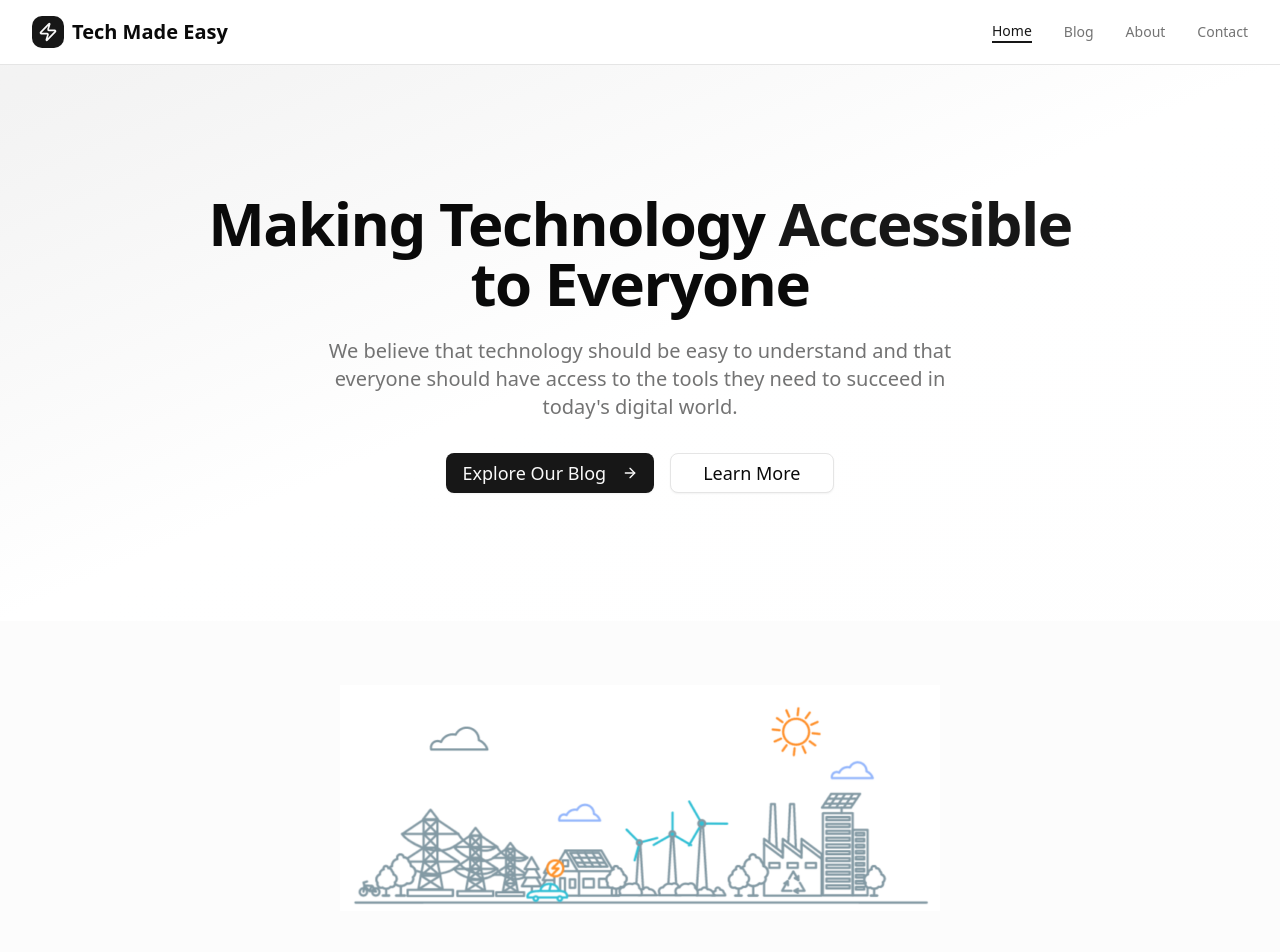
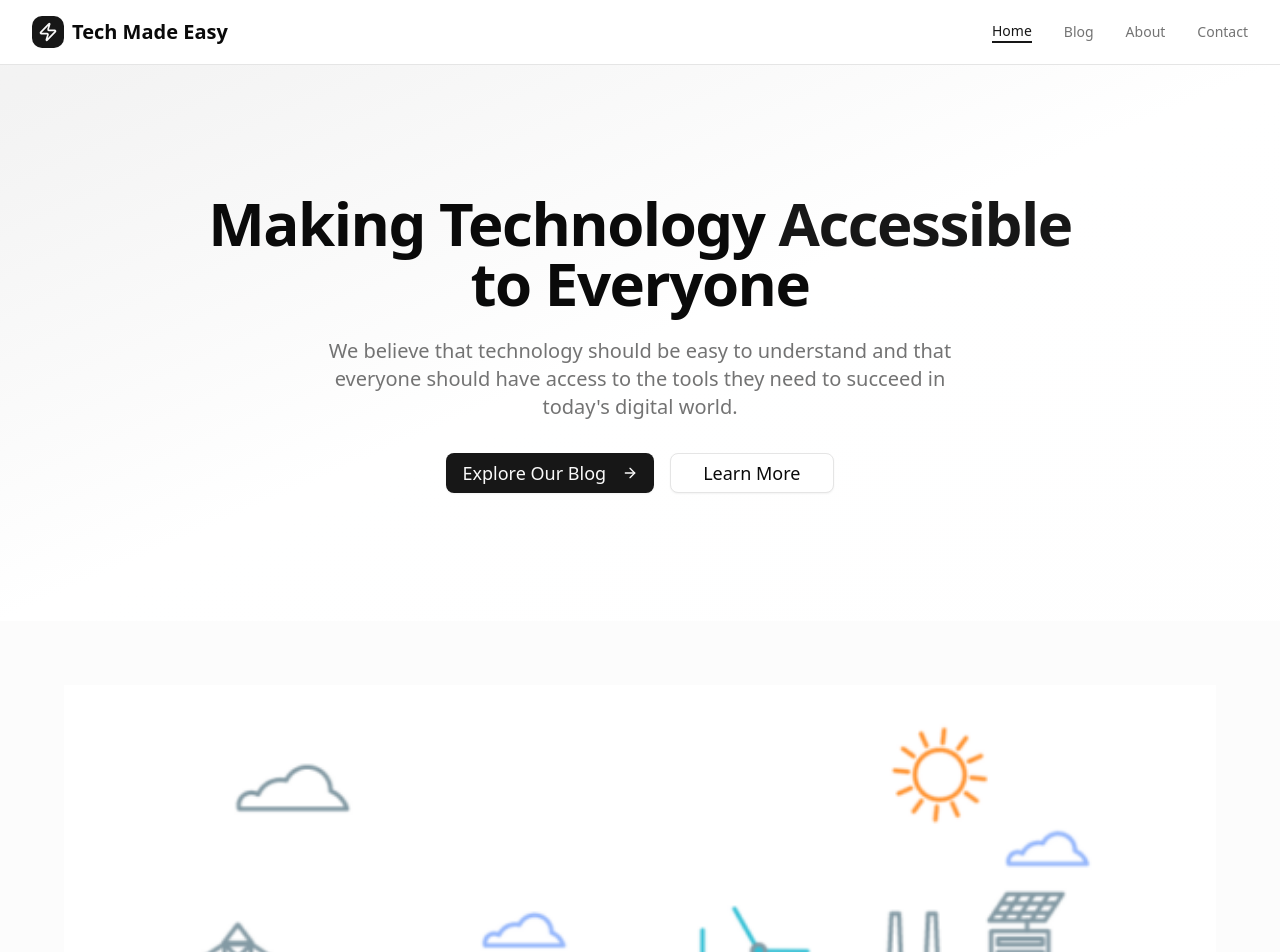
Before and after one commit to Vietduc88x/techmadeeasy-website, a React (Vite) app: page / in a window 1280 px wide. Shown: the top 952 px of the page. Built offline with nearby package versions, Linux system fonts and the light colour scheme.

Commit message:
Make energy ecosystem image bigger on homepage

```diff
--- a/src/pages/Home.jsx
+++ b/src/pages/Home.jsx
@@ -63,7 +63,7 @@ export function Home() {
       <section className="py-16 bg-muted/30">
         <div className="container mx-auto px-4 sm:px-6 lg:px-8">
           <div className="flex justify-center items-center">
-            <img src="/images/energy_ecosystem.png" alt="Energy Ecosystem" className="max-w-full h-auto" />
+            <img src="/images/energy_ecosystem.png" alt="Energy Ecosystem" className="w-full max-w-6xl h-auto" />
           </div>
         </div>
       </section>
```
